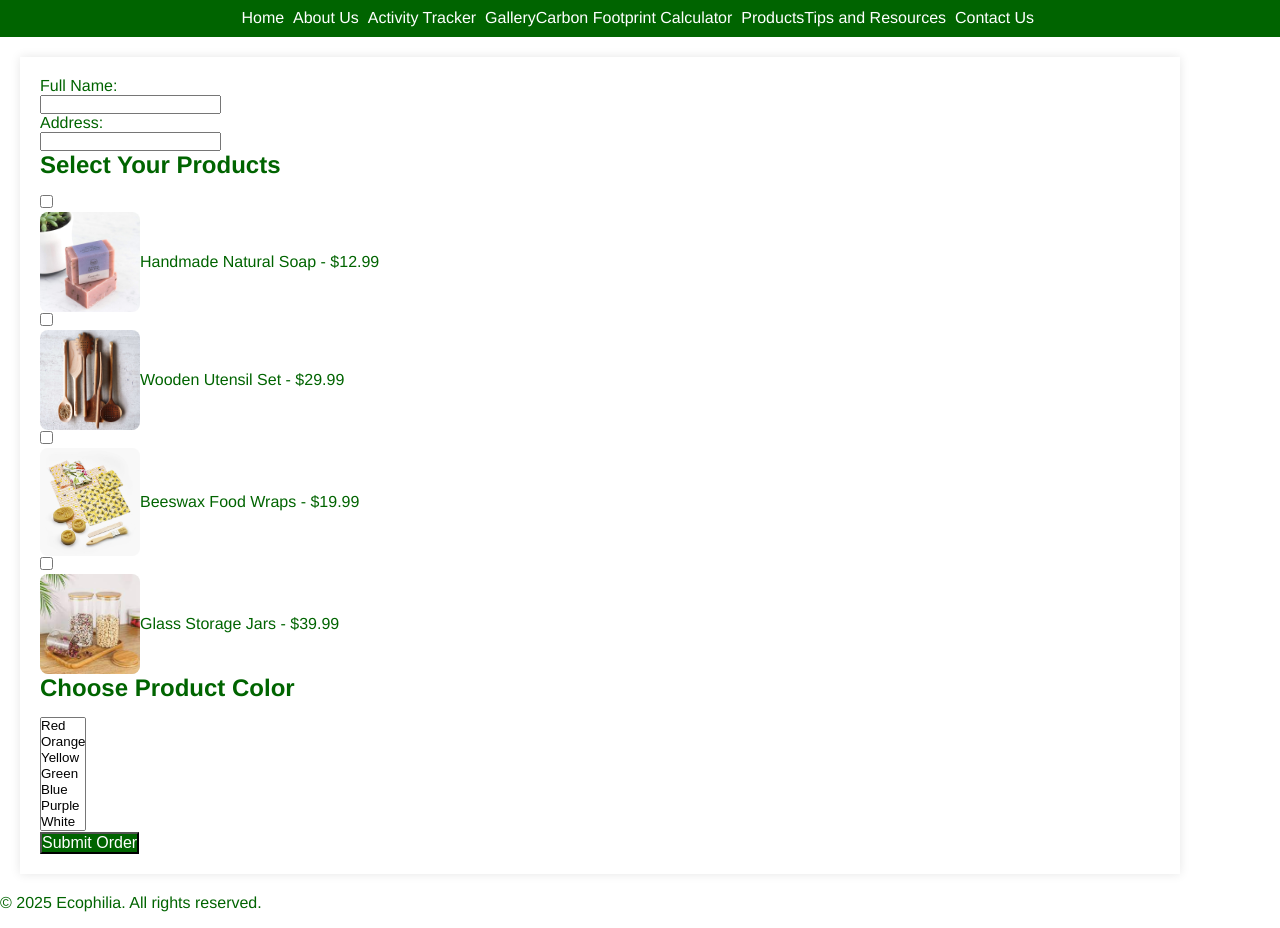
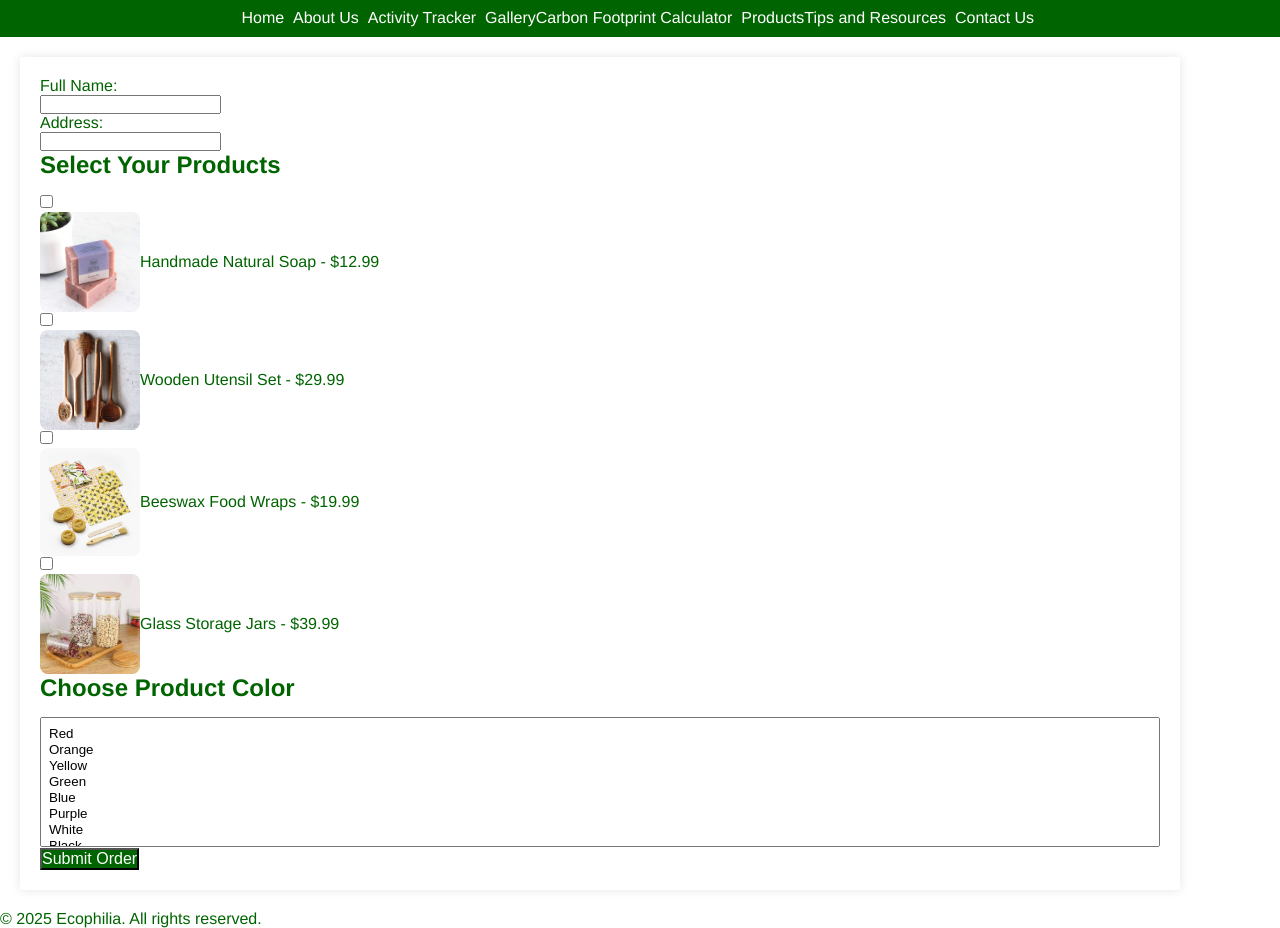
Before and after one commit to adeeba4/ecophilia, a plain HTML site: page shops cart.html in a window 1280 px wide. Shown: the part 78-1006 px from the top of the page. Drawn offline with Linux system fonts and the light colour scheme.

Commit message:
Update shops style.css

```diff
--- a/shops style.css
+++ b/shops style.css
@@ -53,6 +53,10 @@ body {
     color: darkgreen;
     margin-bottom: 15px;
 }
+select {
+    width: 100%;
+    padding: 8px;
+}
 
 
 .form-item label {
```
